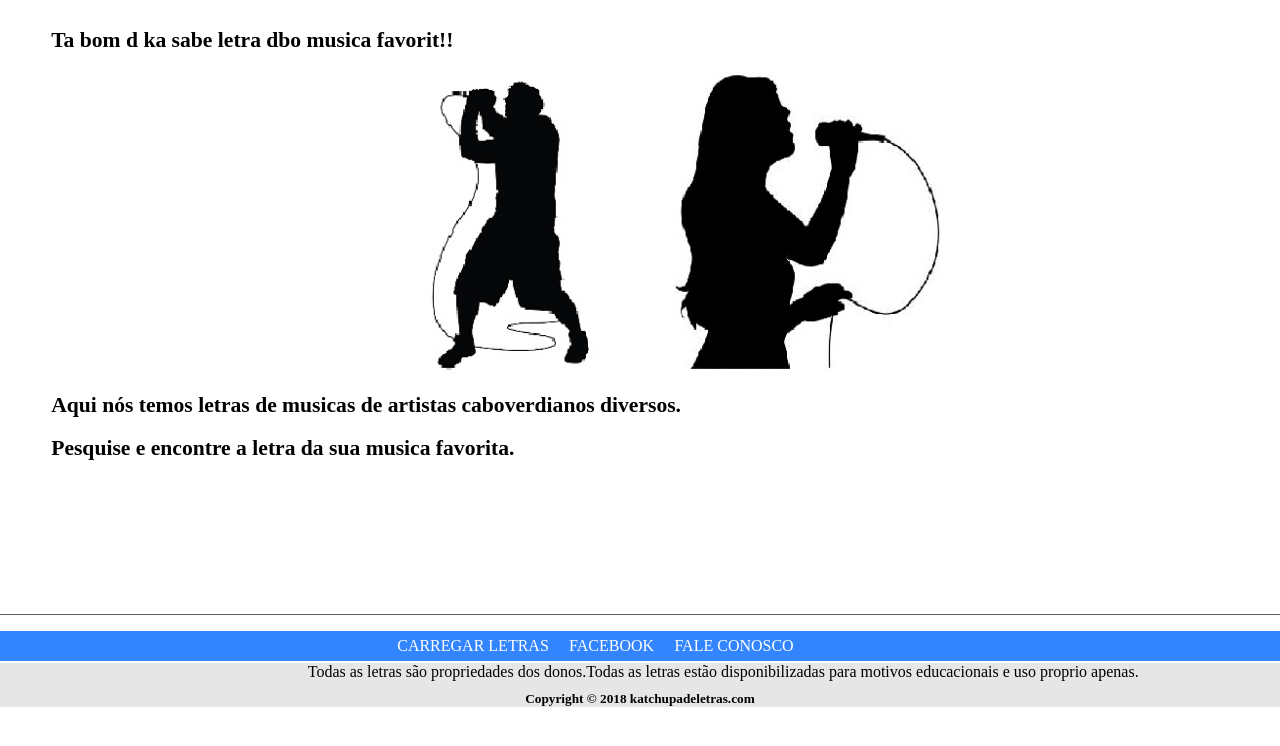
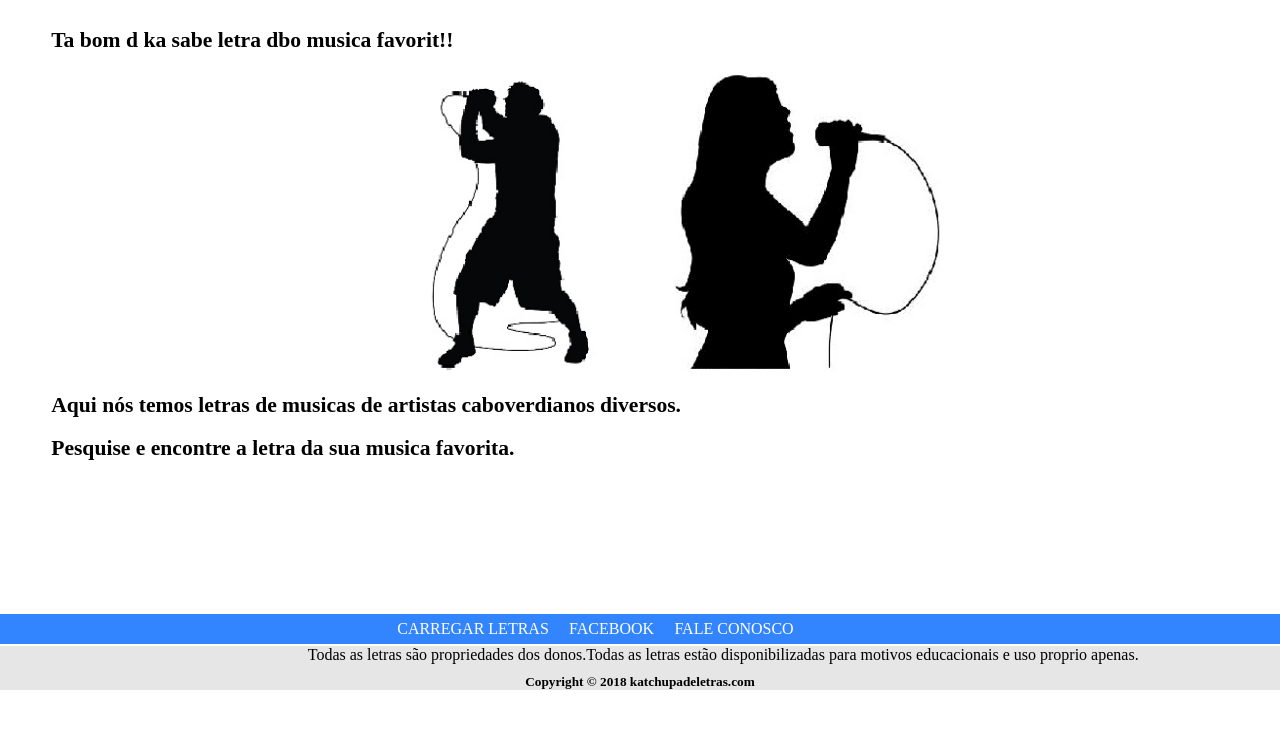
Before and after one commit to D-Programmer/katchupa-de-letras, a plain HTML site: page index.html in a window 1280 px wide. Shown: the part 68-814 px from the top of the page. Drawn offline with Linux system fonts and the light colour scheme.

Commit message:
Update rodape.css

```diff
--- a/css/rodape.css
+++ b/css/rodape.css
@@ -2,7 +2,7 @@ body{
 	margin: 0px;
 }
 #rodape{
-	border-top: 0.5px #606060 solid;
+	border-top: 0.0px #606060 solid;
 
 }
 /*MENU*/
```
